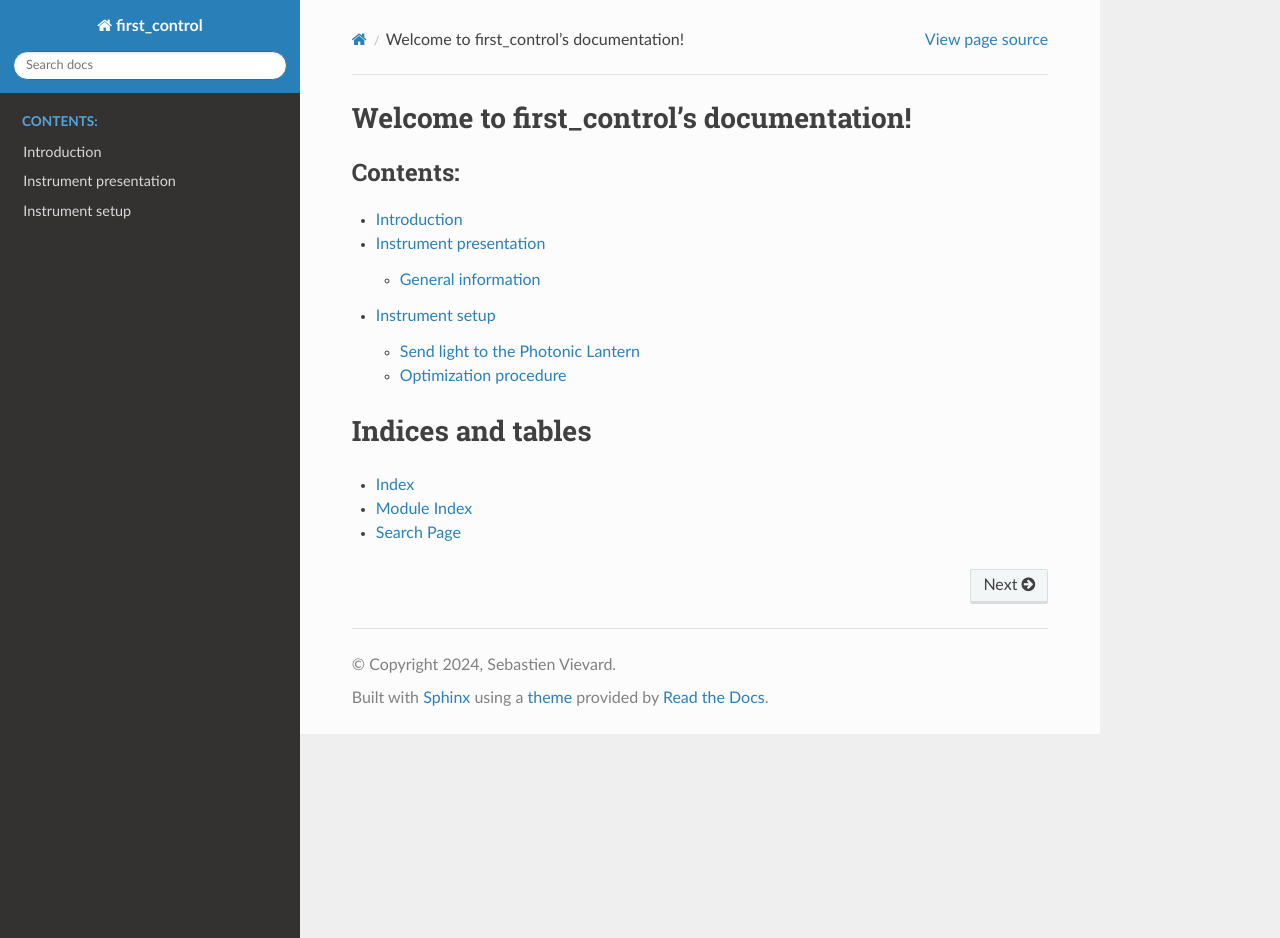
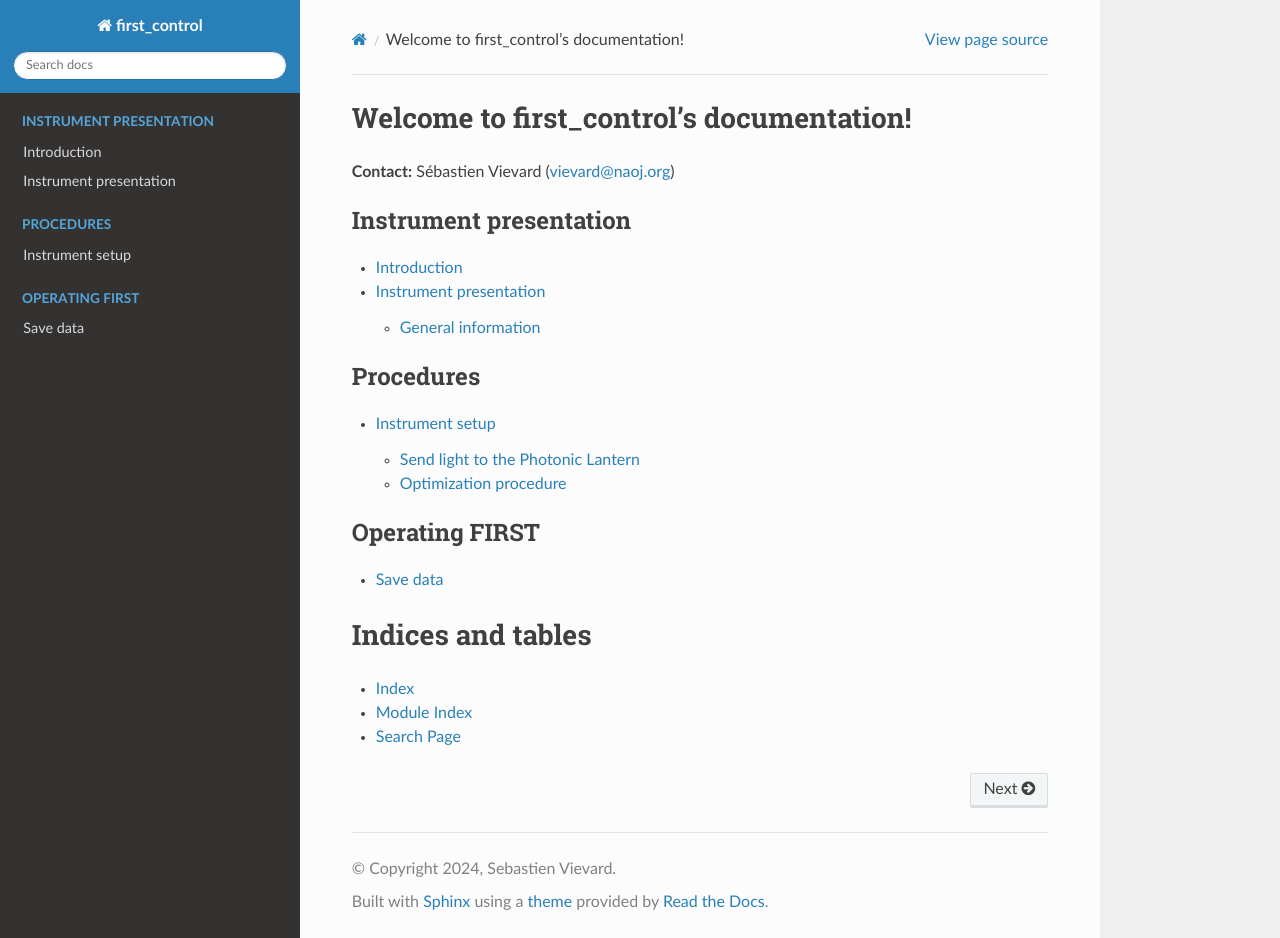
Before and after one commit to scexao-org/first_control, a Sphinx documentation site: the page built from source/index.rst, in a window 1280 px wide and 938 px high. Built offline with Sphinx 7.4.7 and the Read the Docs theme 2.0.0, drawn with Linux system fonts in a browser that asks for light colours.

Commit message:
Added camera instructions and new organization

```diff
--- a/source/index.rst
+++ b/source/index.rst
@@ -6,13 +6,28 @@
 Welcome to first_control's documentation!
 =========================================
 
+**Contact:** Sébastien Vievard (vievard@naoj.org)
+
 .. toctree::
    :maxdepth: 2
-   :caption: Contents:
+   :caption: Instrument presentation
 
    Intro
    instrument_principle
+
+
+.. toctree::
+   :maxdepth: 2
+   :caption: Procedures
+
    instrument_setup
+
+.. toctree::
+   :maxdepth: 2
+   :caption: Operating FIRST
+
+   saving_images
+
 
 
 Indices and tables
```
Also changed, not shown: source/instrument_principle.md (+3 -0 lines), source/instrument_setup.md (+9 -0 lines), source/saving_images.md (added, +14 -0 lines), source/HIP84893_processed.png (added), source/SK_processed.png (added), source/save_telemetry.png (added), 8 other files.
